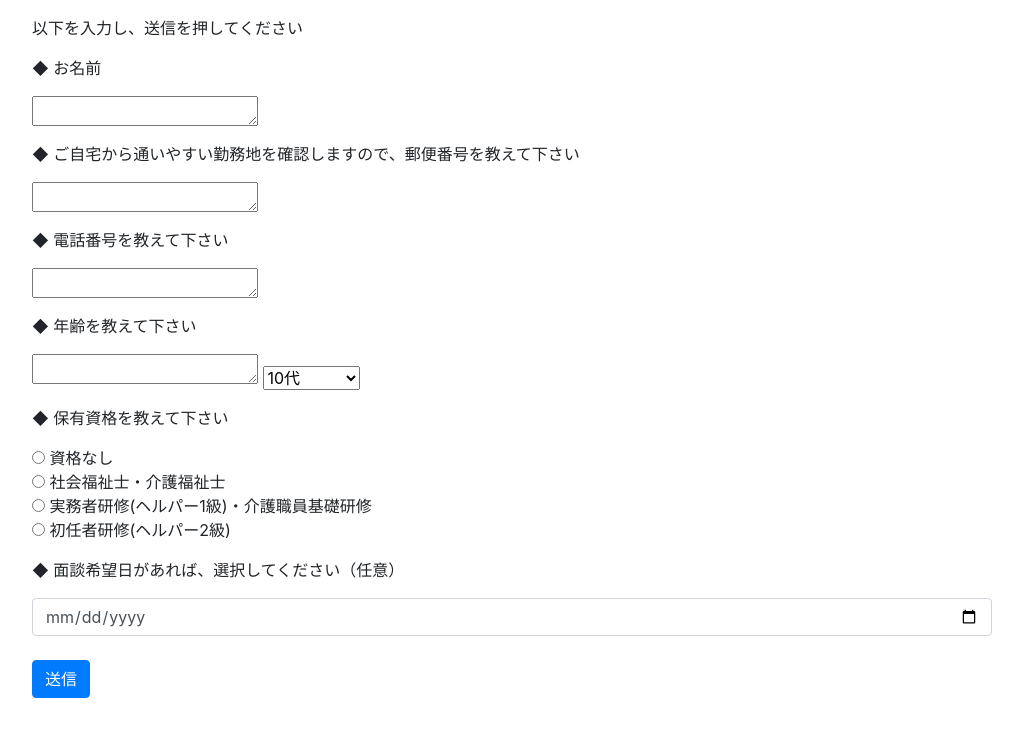
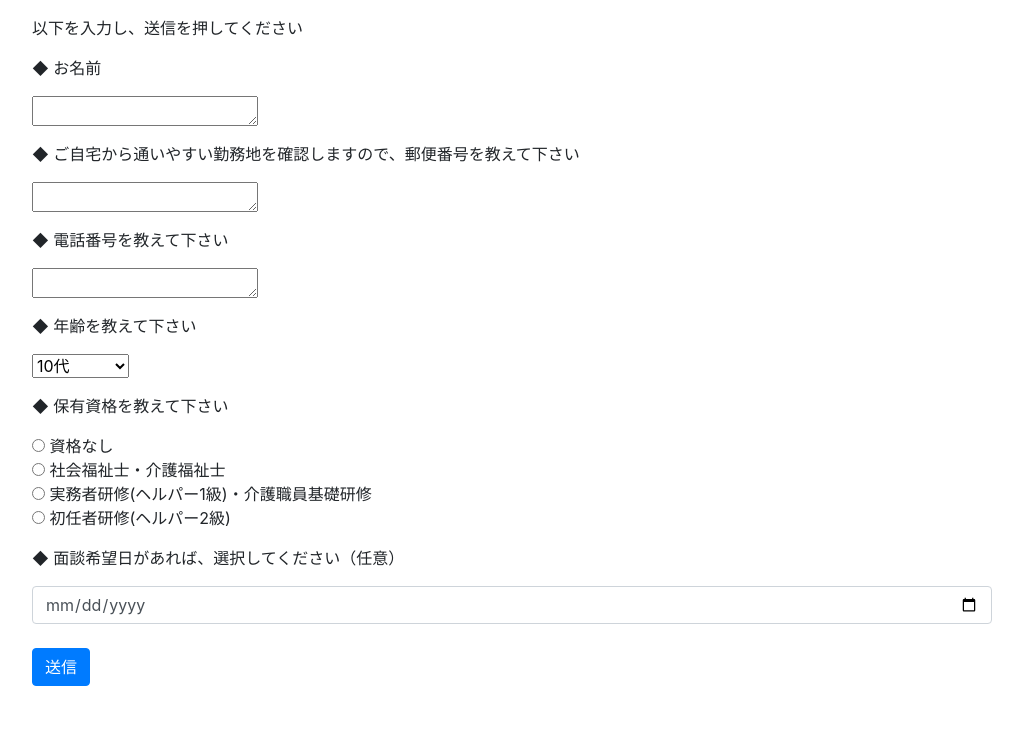
Before and after one commit to shinichirot/toiawase2, a plain HTML site: page index.html in a window 1280 px wide. Shown: the whole page, without its empty margins (128-1151 px from the left). Drawn offline with nearby package versions, Linux system fonts and the light colour scheme; a script that the page names is missing.

Commit message:
Update index.html

```diff
--- a/index.html
+++ b/index.html
@@ -32,8 +32,6 @@
 
         <p class="mt-3">◆ 年齢を教えて下さい</p>
         <div>
-            <textarea name="tel" rows="1" cols="20" required></textarea>
-
         <select name="grade">
                 <option value="1">10代</option>
                 <option value="2">20代</option>
@@ -43,7 +41,6 @@
                 <option value="6">60代</option>
                 <option value="7">７0代以上</option>
         </select>
-
         </div>
 
         <p class="mt-3">◆ 保有資格を教えて下さい</p>
```
